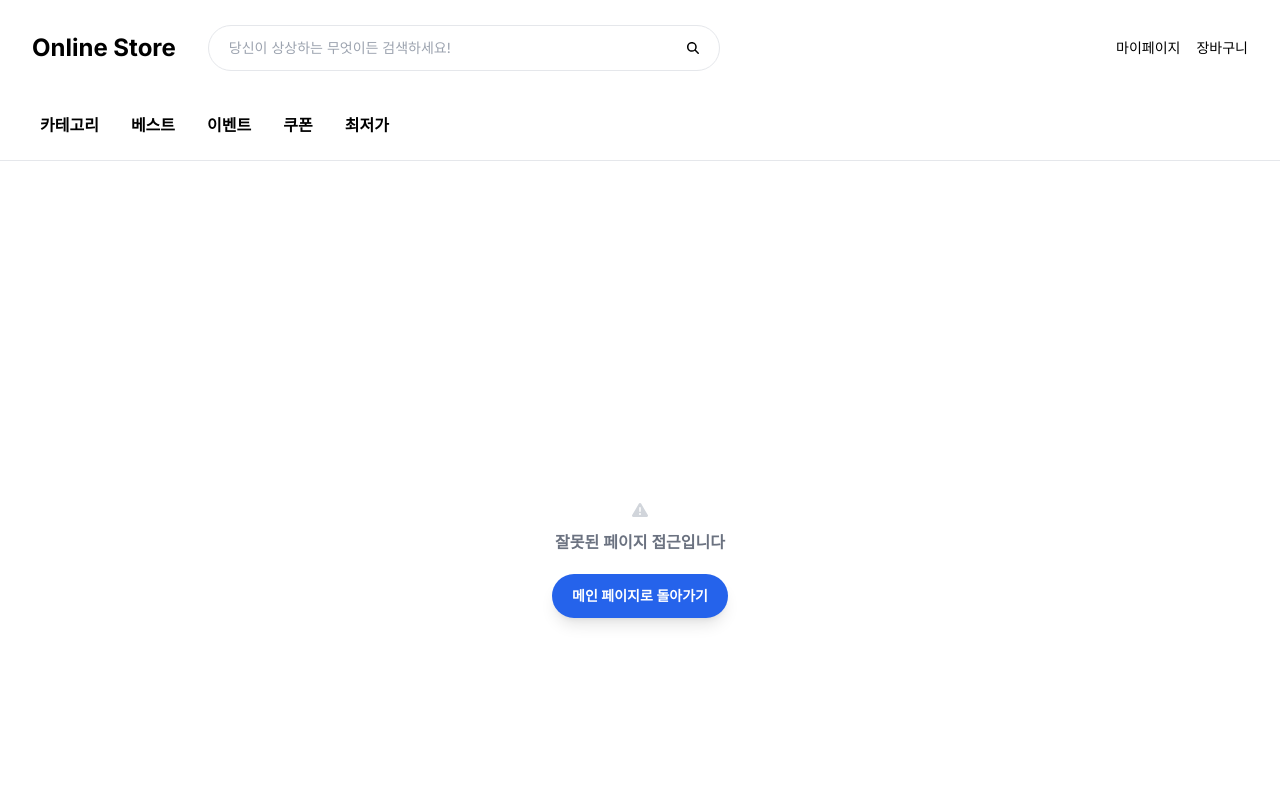
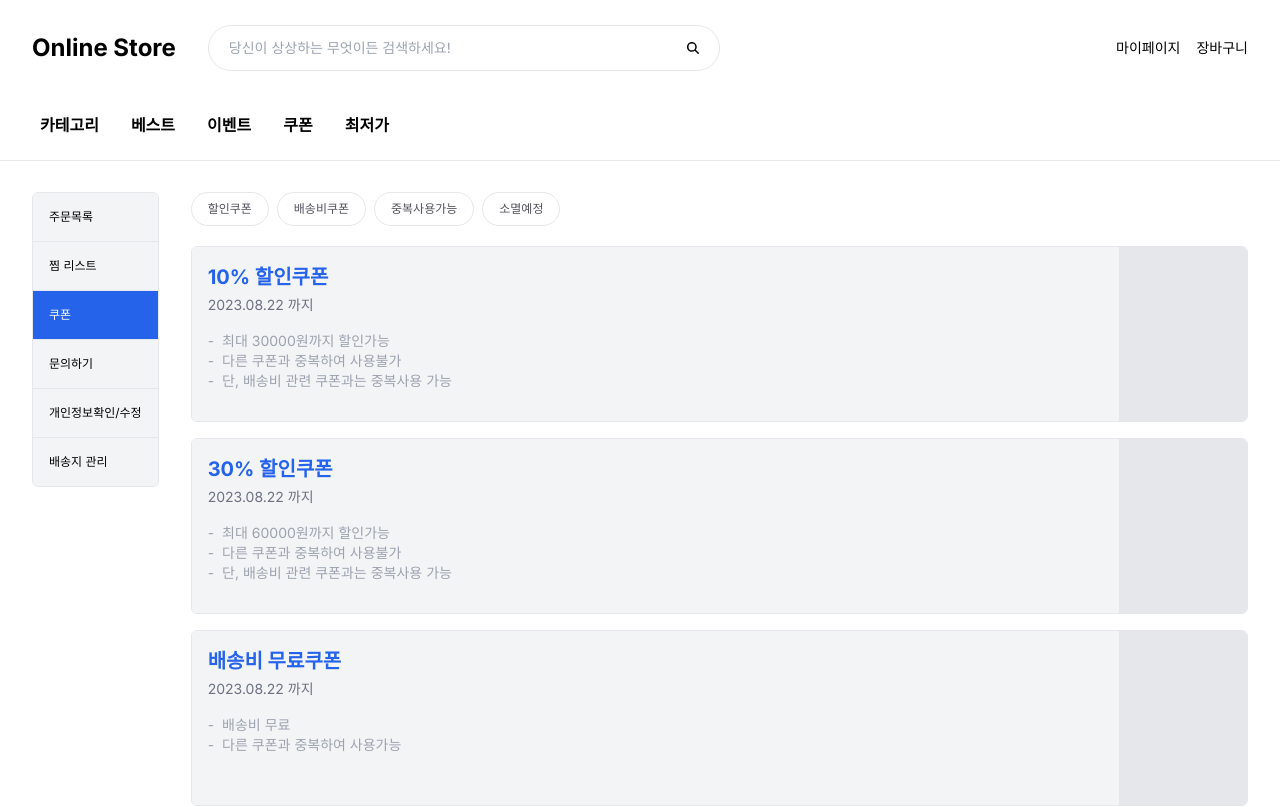
Before and after one commit to pokycookie/online-store, a Next.js app: page /mypage/coupon in a window 1280 px wide. Before the commit this address had no page. Shown: the top 807 px of the page. Built offline with nearby package versions, Linux system fonts and the light colour scheme.

Commit message:
feat: coupon page

```diff
--- /dev/null
+++ b/app/components/ui/coupon.tsx
@@ -0,0 +1,33 @@
+import dayjs from 'dayjs'
+
+interface IProps {
+  title: string
+  deadline: Date
+  cautions: string[]
+}
+
+export default function Coupon(props: IProps) {
+  return (
+    <div className="flex overflow-hidden border rounded-md select-none h-44">
+      <div className="p-4 bg-gray-100 grow">
+        <h3 className="mb-1 text-xl font-bold text-blue-600">{props.title}</h3>
+        <p className="text-sm text-gray-500">
+          {dayjs(props.deadline).format('YYYY.MM.DD')} 까지
+        </p>
+        <ul className="mt-4">
+          {props.cautions.map((caution, i) => {
+            return (
+              <li
+                key={i}
+                className="text-sm text-gray-400 before:content-['-'] before:mr-2"
+              >
+                {caution}
+              </li>
+            )
+          })}
+        </ul>
+      </div>
+      <div className="w-32 bg-gray-200 shrink-0"></div>
+    </div>
+  )
+}
--- /dev/null
+++ b/app/mypage/coupon/page.tsx
@@ -0,0 +1,31 @@
+import Coupon from '@/components/ui/coupon'
+import Pagination from '@/components/ui/pagination'
+import Tag from '@/components/ui/tag'
+import mockdata from '@mock/coupon.json'
+
+export default function CouponPage() {
+  return (
+    <div>
+      <section className="flex flex-wrap gap-2 mb-5">
+        {couponTypeArr.map((e, i) => {
+          return <Tag key={i} label={e} value={e} />
+        })}
+      </section>
+      <section className="flex flex-col gap-4">
+        {mockdata.data.map((e, i) => {
+          return (
+            <Coupon
+              key={i}
+              title={e.title}
+              deadline={new Date(e.deadline)}
+              cautions={e.cautions}
+            />
+          )
+        })}
+      </section>
+      <Pagination />
+    </div>
+  )
+}
+
+const couponTypeArr = ['할인쿠폰', '배송비쿠폰', '중복사용가능', '소멸예정']
--- /dev/null
+++ b/public/mockData/coupon.json
@@ -0,0 +1,37 @@
+{
+  "data": [
+    {
+      "title": "10% 할인쿠폰",
+      "deadline": "2023-08-22T23:59:59",
+      "cautions": [
+        "최대 30000원까지 할인가능",
+        "다른 쿠폰과 중복하여 사용불가",
+        "단, 배송비 관련 쿠폰과는 중복사용 가능"
+      ]
+    },
+    {
+      "title": "30% 할인쿠폰",
+      "deadline": "2023-08-22T23:59:59",
+      "cautions": [
+        "최대 60000원까지 할인가능",
+        "다른 쿠폰과 중복하여 사용불가",
+        "단, 배송비 관련 쿠폰과는 중복사용 가능"
+      ]
+    },
+    {
+      "title": "배송비 무료쿠폰",
+      "deadline": "2023-08-22T23:59:59",
+      "cautions": ["배송비 무료", "다른 쿠폰과 중복하여 사용가능"]
+    },
+    {
+      "title": "배송비 무료쿠폰",
+      "deadline": "2023-08-22T23:59:59",
+      "cautions": ["배송비 무료", "다른 쿠폰과 중복하여 사용가능"]
+    },
+    {
+      "title": "배송비 무료쿠폰",
+      "deadline": "2023-08-22T23:59:59",
+      "cautions": ["배송비 무료", "다른 쿠폰과 중복하여 사용가능"]
+    }
+  ]
+}
```
